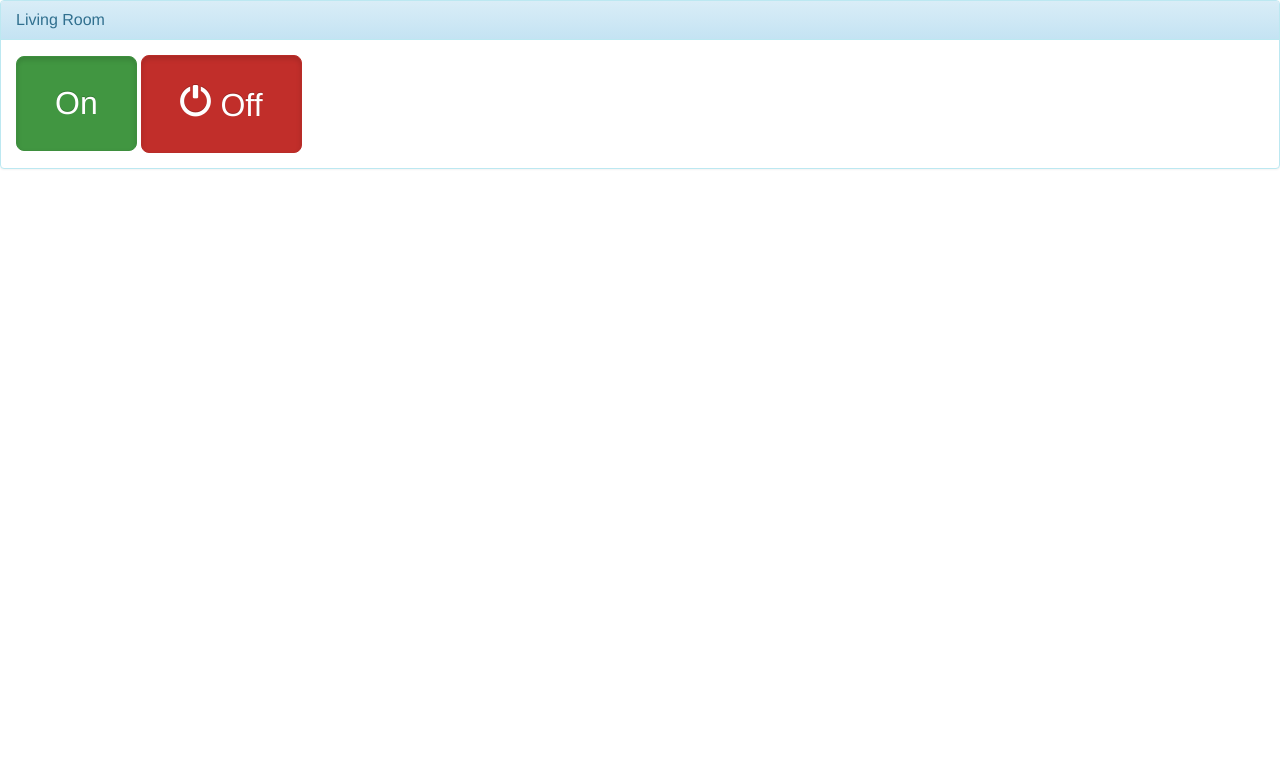
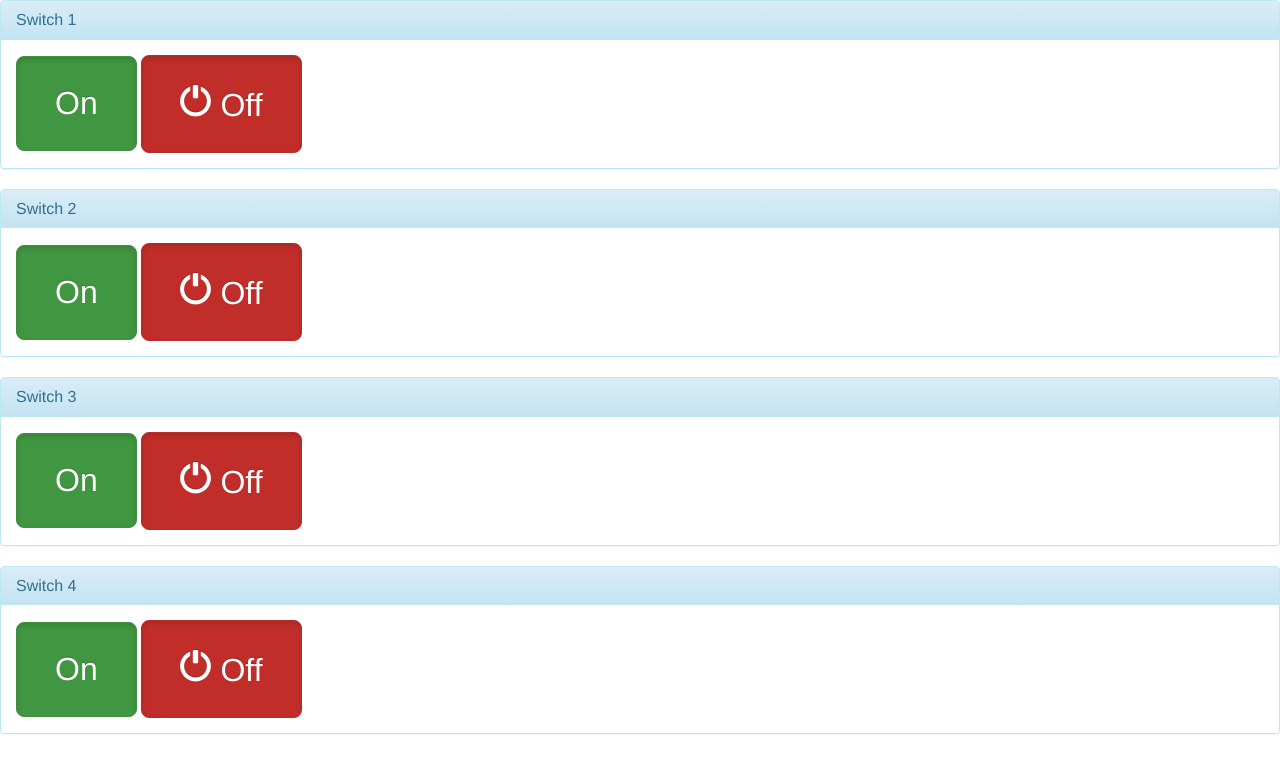
Before and after one commit to certen/home-automation, a Flask app: page / in a window 1280 px wide. Shown: the top 773 px of the page. Run offline with Flask 2, Linux system fonts and the light colour scheme; some libraries are stand-ins or nearby versions.

Commit message:
additional switches

```diff
--- a/HouseRemote/templates/index.html
+++ b/HouseRemote/templates/index.html
@@ -2,6 +2,8 @@
 <html>
 <head lang="en">
     <meta charset="UTF-8">
+    <meta content="IE=edge,chrome=1" http-equiv="X-UA-Compatible">
+    <meta content='width=device-width, initial-scale=1.0, user-scalable=no' name='viewport'>
     <title>Home Automation</title>
 
 
@@ -47,46 +49,21 @@
         errordiv.delay(5000).fadeOut();
     }
 
-    $(document).ready(function() {
-        $("#on1").click(function() {
+    function switchOn(id) {
         $.ajax({
             type: "GET",
             url: "/on/",
             contentType: "application/json; charset=utf-8",
-                data: { switchValue: 1},
-                success: function(data) {
+            data: { switchValue: id},
+            success: function (data) {
                 var successdiv = $('#infoSuccess');
                 var errordiv = $('#infoError');
                 var successclass = "alert-success";
-                    var successText = "Successfully switched on " +data.value;
+                var successText = "Successfully switched on " + data.value;
                 successOp(successdiv, errordiv, successclass, successText);
 
             },
-                error: function(data,txt,errorth) {
-                    var successdiv = $('#infoSuccess');
-                    var errordiv = $('#infoError');
-                    var errorText = errorth + " " + txt;
-
-                    errorOp(successdiv, errordiv, errorText);
-
-                }
-            });
-        });
-         $("#off1").click(function() {
-            $.ajax({
-                type: "GET",
-                url: "/off/",
-                contentType: "application/json; charset=utf-8",
-                data: { switchValue: 1},
-                success: function(data) {
-                    var successdiv = $('#infoSuccess');
-                    var errordiv = $('#infoError');
-                    var successclass = "alert-info";
-                    var successText = "Successfully switched off " +data.value;
-                    successOp(successdiv, errordiv, successclass, successText);
-
-                },
-                error: function(data,txt,errorth) {
+            error: function (data, txt, errorth) {
                 var successdiv = $('#infoSuccess');
                 var errordiv = $('#infoError');
                 var errorText = errorth + " " + txt;
@@ -94,6 +71,66 @@
                 errorOp(successdiv, errordiv, errorText);
             }
         });
+    }
+
+    function switchOff(id) {
+        $.ajax({
+            type: "GET",
+            url: "/off/",
+            contentType: "application/json; charset=utf-8",
+            data: { switchValue: id},
+            success: function (data) {
+                var successdiv = $('#infoSuccess');
+                var errordiv = $('#infoError');
+                var successclass = "alert-info";
+                var successText = "Successfully switched off " + data.value;
+                successOp(successdiv, errordiv, successclass, successText);
+
+            },
+            error: function (data, txt, errorth) {
+                var successdiv = $('#infoSuccess');
+                var errordiv = $('#infoError');
+                var errorText = errorth + " " + txt;
+
+                errorOp(successdiv, errordiv, errorText);
+            }
+        });
+    }
+    $(document).ready(function() {
+        $("#on1").click(function() {
+            switchOn(1);
+        });
+
+
+        $("#off1").click(function() {
+            switchOff(1);
+        });
+
+        $("#on2").click(function() {
+            switchOn(2);
+        });
+
+
+        $("#off2").click(function() {
+            switchOff(2);
+        });
+
+        $("#on3").click(function() {
+            switchOn(4);
+        });
+
+
+        $("#off3").click(function() {
+            switchOff(3);
+        });
+
+        $("#on4").click(function() {
+            switchOn(4);
+        });
+
+
+        $("#off4").click(function() {
+            switchOff(4);
         });
     });
 </script>
@@ -104,11 +141,49 @@
     <div class="row">
         <div class="panel panel-info">
             <div class="panel-heading">
-                <h3 class="panel-title">Living Room</h3>
+                <h3 class="panel-title">Switch 1</h3>
             </div>
              <div class="panel-body">
                  <button class="btn btn-success btn-xlarge active" id="on1">On</button>
                  <button class="btn btn-danger btn-xlarge active" id="off1"><i class="glyphicon glyphicon-off"></i> Off</button>
+             </div>
+        </div>
+    </div>
+
+     <div class="row">
+        <div class="panel panel-info">
+            <div class="panel-heading">
+                <h3 class="panel-title">Switch 2</h3>
+            </div>
+             <div class="panel-body">
+                 <button class="btn btn-success btn-xlarge active" id="on2">On</button>
+                 <button class="btn btn-danger btn-xlarge active" id="off2"><i class="glyphicon glyphicon-off"></i> Off</button>
+             </div>
+        </div>
+    </div>
+
+
+    <div class="row">
+        <div class="panel panel-info">
+            <div class="panel-heading">
+                <h3 class="panel-title">Switch 3</h3>
+            </div>
+            <div class="panel-body">
+                <button class="btn btn-success btn-xlarge active" id="on3">On</button>
+                <button class="btn btn-danger btn-xlarge active" id="off3"><i class="glyphicon glyphicon-off"></i> Off</button>
+            </div>
+        </div>
+    </div>
+
+
+    <div class="row">
+        <div class="panel panel-info">
+            <div class="panel-heading">
+                <h3 class="panel-title">Switch 4</h3>
+            </div>
+            <div class="panel-body">
+                <button class="btn btn-success btn-xlarge active" id="on4">On</button>
+                <button class="btn btn-danger btn-xlarge active" id="off4"><i class="glyphicon glyphicon-off"></i> Off</button>
             </div>
         </div>
     </div>
```
Lines whose indentation alone changed are shown as unchanged.
